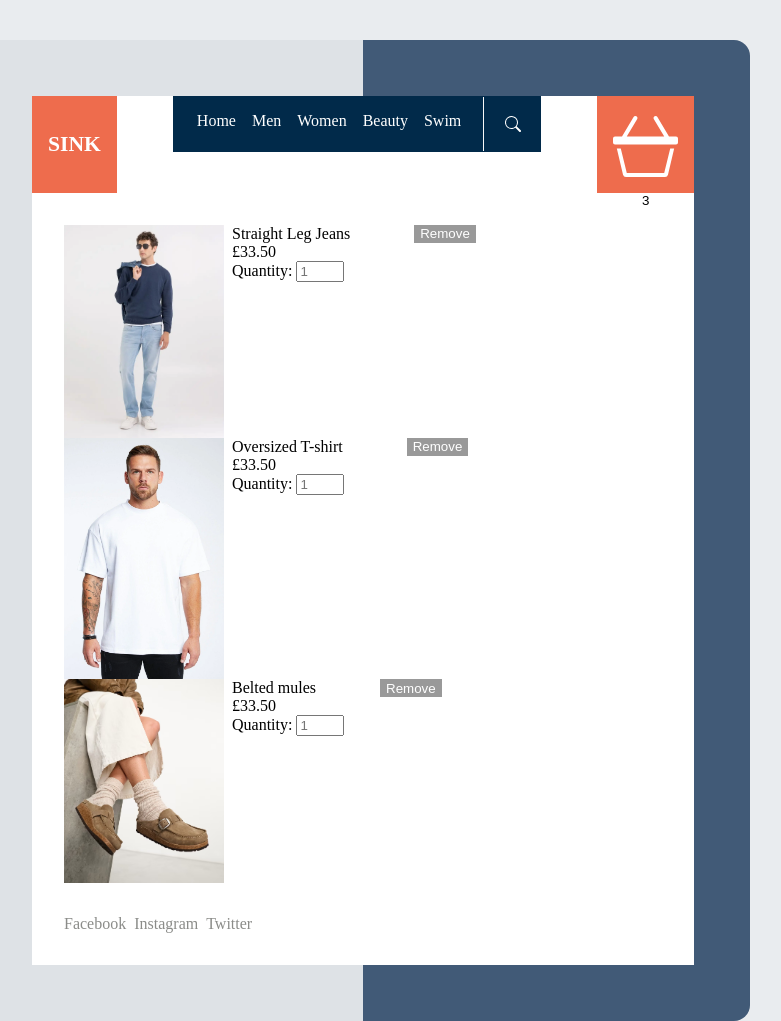
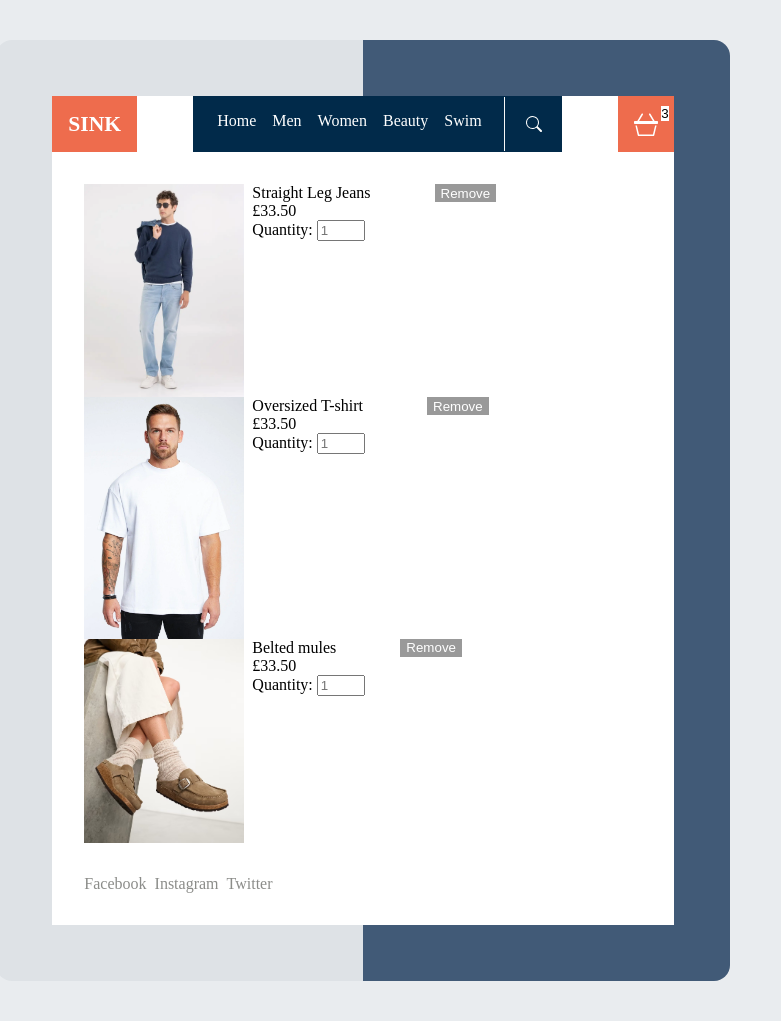
Before and after one commit to csimkinss/Flair, a plain HTML site: page basket.html in a window 1280 px wide. Shown: the whole page, without its empty margins (333-1114 px from the left). Drawn offline with Linux system fonts and the light colour scheme; a web font is replaced by a local one.

Commit message:
styling update to basket page header

```diff
--- a/style.css
+++ b/style.css
@@ -4,16 +4,14 @@
   font-family: "Afacad";
   font-style: normal;
   font-weight: 400;
-    src: url("./assets/fonts/afacad-v1-latin-regular.woff2")
-        format("woff2"); /* Chrome 36+, Opera 23+, Firefox 39+, Safari 12+, iOS 10+ */
+  src: url("./assets/fonts/afacad-v1-latin-regular.woff2") format("woff2"); /* Chrome 36+, Opera 23+, Firefox 39+, Safari 12+, iOS 10+ */
 }
 @font-face {
   font-display: swap; /* Check https://developer.mozilla.org/en-US/docs/Web/CSS/@font-face/font-display for other options. */
   font-family: "Afacad";
   font-style: normal;
   font-weight: 700;
-    src: url("./assets/fonts/afacad-v1-latin-700.woff2")
-        format("woff2"); /* Chrome 36+, Opera 23+, Firefox 39+, Safari 12+, iOS 10+ */
+  src: url("./assets/fonts/afacad-v1-latin-700.woff2") format("woff2"); /* Chrome 36+, Opera 23+, Firefox 39+, Safari 12+, iOS 10+ */
 }
 
 body {
@@ -359,6 +357,29 @@ body {
   &.basket-content {
     position: relative;
 
+    header {
+      max-height: 3.5rem;
+
+      .logo {
+        h2 {
+          margin: 0;
+        }
+      }
+
+      .basket-button {
+        .numberDiv {
+          position: absolute;
+          top: 10px;
+          right: 5px;
+          background-color: white;
+
+          p {
+            margin: 0;
+          }
+        }
+      }
+    }
+
     .grey-screen {
       position: absolute;
       height: 100%;
```
Lines whose indentation alone changed are shown as unchanged.
